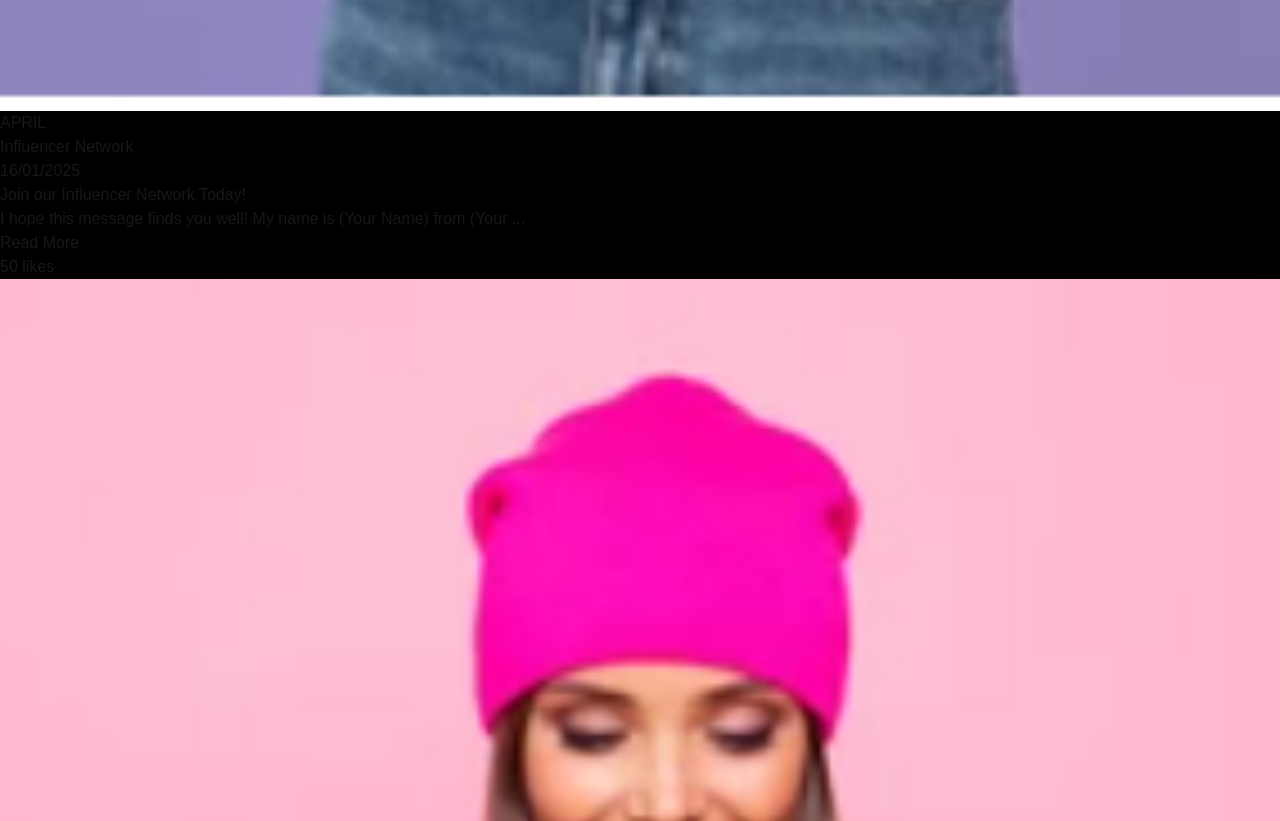
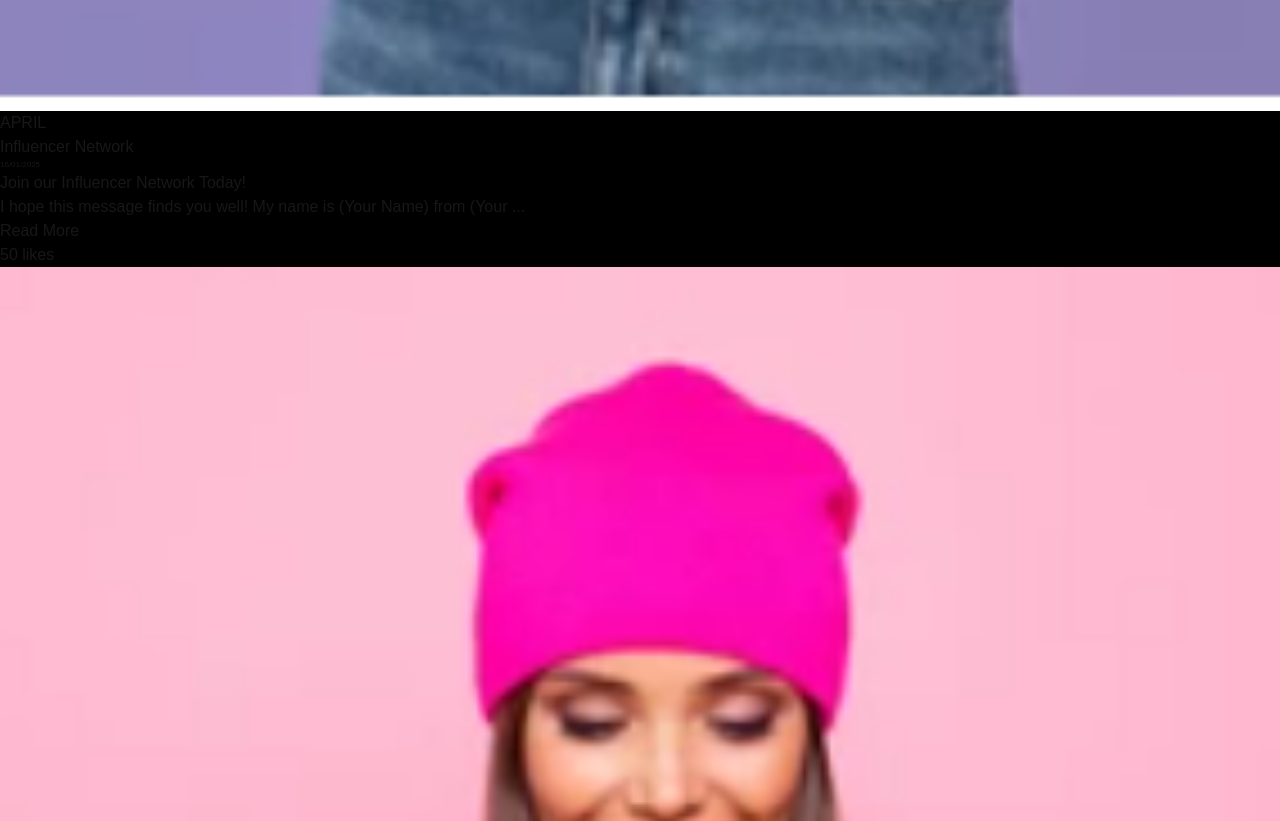
Before and after one commit to andrewindeche/brandinfluencerapp, a Next.js app in the folder frontend/: page /brand in a window 1280 px wide. Shown: the part 1780-2601 px from the top of the page. Built offline with nearby package versions, Linux system fonts and the light colour scheme; a web font is replaced by a local one.

Commit message:
reposition text for names

```diff
--- a/frontend/src/pages/brand.tsx
+++ b/frontend/src/pages/brand.tsx
@@ -9,8 +9,7 @@ const BrandPage: React.FC = () => {
       message:
         "Influencer Network\nJoin our Influencer Network Today!\nI hope this message finds you well! My name is (Your Name) from (Your Brand), and we're excited to invite you to join our influencer network. We've been following your content on (Platform) and love how it aligns with our brand values.",
       image: '/images/image3.png',
-      alt: 'Amy - TikTok',
-      rotate: 'rotate-6',
+      alt: 'April - TikTok',
     },
     {
       name: 'JESY',
@@ -18,7 +17,7 @@ const BrandPage: React.FC = () => {
       message:
         "Social Media\nJoin our tiktok account\nI hope this message finds you well! My name is (Your Name) from (Your Brand), and we're excited to invite you to join our influencer network. We've been following your content on (Platform) and love how it aligns with our brand values.",
       image: '/images/image2.png',
-      alt: 'Brad - YouTuber',
+      alt: 'Jesy - YouTuber',
     },
     {
       name: 'KATE',
@@ -26,7 +25,7 @@ const BrandPage: React.FC = () => {
       message:
         "Social Media\nJoin our tiktok account\nI hope this message finds you well! My name is (Your Name) from (Your Brand), and we're excited to invite you to join our influencer network. We've been following your content on (Platform) and love how it aligns with our brand values.",
       image: '/images/image2.png',
-      alt: 'Lizzie - Instagram',
+      alt: 'kate - Instagram',
     },
   ];
 
@@ -80,12 +79,17 @@ const InfluencerCard: React.FC<{ influencer: any }> = ({ influencer }) => {
         style={{ objectFit: 'cover' }}
         className="object-cover"
       />
-      <div className="absolute bottom-20 w-full text-center">
+      <div className="absolute bottom-40 w-full text-center">
         <p className="text-white text-2xl font-bold">{influencer.name}</p>
       </div>
-      <div className="absolute bottom-0 w-full bg-black text-white text-[10px] py-4 px-4 rounded-t-lg">
-        <p className="font-bold mb-1">{influencer.message.split('\n')[0]}</p>
-        <p className="text-right text-gray-300 mt-2">16/01/2025</p>
+      <div className="absolute bottom-0 w-full bg-black text-white text-[10px] py-2 px-4 rounded-t-lg">
+        <div className=" border-t border-b border-white py-1 px-1">
+          <div className="flex justify-between items-center mb-1">
+            <p className="font-bold mb-1">
+              {influencer.message.split('\n')[0]}
+            </p>
+            <p className="text-right text-gray-300 text-xxs">16/01/2025</p>
+          </div>
           <p className="text-gray-300 mb-2">
             {influencer.message.split('\n')[1]}
           </p>
@@ -94,13 +98,14 @@ const InfluencerCard: React.FC<{ influencer: any }> = ({ influencer }) => {
           {fullMessage.length > MAX_CHAR_COUNT && (
             <button
               onClick={() => setExpanded(!expanded)}
-            className="text-blue-400 hover:underline"
+              className="text-yellow-400 hover:underline"
             >
               {expanded ? 'Read Less' : 'Read More'}
             </button>
           )}
         </div>
       </div>
+    </div>
   );
 };
 
--- a/frontend/src/styles/globals.css
+++ b/frontend/src/styles/globals.css
@@ -15,6 +15,10 @@
     --background: #0a0a0a;
     --foreground: #ededed;
   }
+}
+
+.text-xxs {
+  font-size: 0.5rem;
 }
 
 body {
```
Lines whose indentation alone changed are shown as unchanged.
